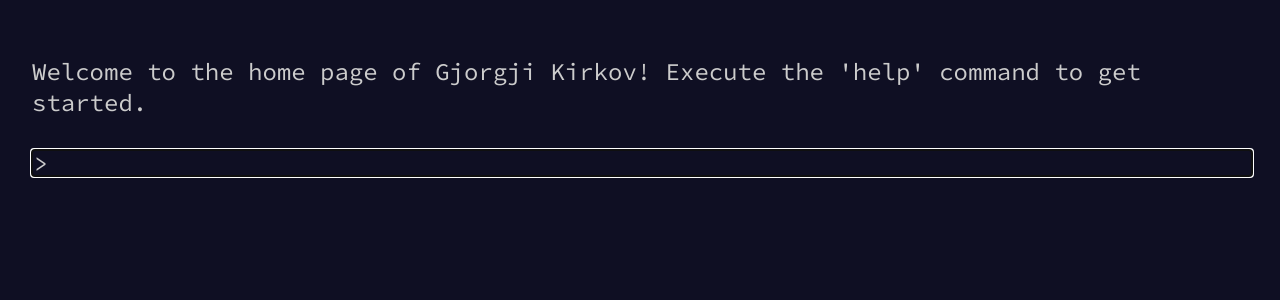
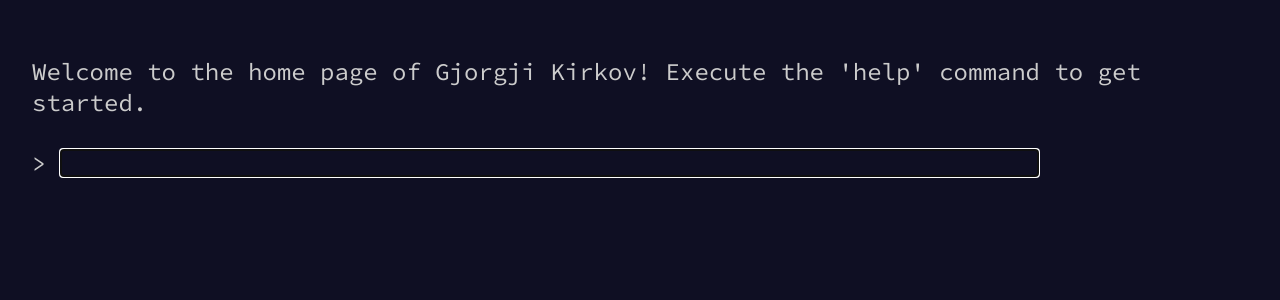
Before and after one commit to kirkovg/my-page, a React (Vite) app: page / in a window 1280 px wide. Shown: the top 300 px of the page. Built offline with nearby package versions, Linux system fonts and the light colour scheme.

Commit message:
rework value handling

```diff
--- a/src/components/Terminal/Terminal.css
+++ b/src/components/Terminal/Terminal.css
@@ -1,3 +1,3 @@
 .terminal {
-
+  min-width: 90vw;
 }
--- a/src/components/Terminal/Terminal.tsx
+++ b/src/components/Terminal/Terminal.tsx
@@ -8,7 +8,7 @@ const defaultState: ITerminalState = {
       id: 1,
       type: 'COMMAND',
       active: true,
-      value: '> ',
+      value: '',
     },
   ],
 };
@@ -18,13 +18,13 @@ const createNewEmptyCommand = (currentId: number): ITerminalRow => {
     id: currentId + 1,
     type: 'COMMAND',
     active: true,
-    value: '> ',
+    value: '',
   };
 };
 
 const createCommandsBasedOnAction = (executedCommand: ITerminalRow, currentId: number): ITerminalRow[] => {
   switch (executedCommand.value) {
-    case '> help': {
+    case 'help': {
       return [
         {
           id: currentId + 1,
@@ -36,29 +36,42 @@ const createCommandsBasedOnAction = (executedCommand: ITerminalRow, currentId: n
           id: currentId + 2,
           active: false,
           type: 'CUSTOM_TEXT',
-          value: '  clear - clear the terminal screen',
+          value: '  clear     -  clear the terminal screen',
         },
         {
           id: currentId + 3,
           active: false,
           type: 'CUSTOM_TEXT',
-          value: '  cv - prints out my work experience',
+          value: '  cv        -  prints out my work experience',
         },
         {
           id: currentId + 4,
           active: false,
           type: 'CUSTOM_TEXT',
-          value: `  tech - prints out the technologies I've worked with`,
+          value: `  tech      -  prints out the technologies I've worked with`,
+        },
+        {
+          id: currentId + 5,
+          active: false,
+          type: 'CUSTOM_TEXT',
+          value: `  social    -  social media presence`,
         },
       ];
     }
     default:
-      return [];
+      return [
+        {
+          id: currentId + 1,
+          active: false,
+          type: 'CUSTOM_TEXT',
+          value: `Command '${executedCommand.value}' not found. Run 'help' to see the available commands.`,
+        },
+      ];
   }
 };
 
 const generateNewRows = (terminalState: ITerminalState, executedCommand: ITerminalRow): ITerminalRow[] => {
-  if (executedCommand.value === '> clear') {
+  if (executedCommand.value === 'clear') {
     return defaultState.rows;
   }
 
@@ -90,7 +103,7 @@ export function Terminal() {
 
   useEffect(() => {
     if (terminalRef) {
-      (terminalRef.current?.lastChild as HTMLInputElement)?.focus();
+      ((terminalRef.current?.lastChild as HTMLDivElement).lastChild as HTMLInputElement)?.focus();
     }
   }, [terminalState]);
 
@@ -108,7 +121,7 @@ export function Terminal() {
           ...terminalState.rows.filter(r => r.id !== commandId),
           {
             ...currentCommand,
-            value: '> ',
+            value: '',
           },
         ].sort((a, b) => a.id - b.id),
       });
@@ -118,7 +131,7 @@ export function Terminal() {
           ...terminalState.rows.filter(r => r.id !== commandId),
           {
             ...currentCommand,
-            value: trimmed,
+            value,
           },
         ].sort((a, b) => a.id - b.id),
       });
--- a/src/components/Terminal/TerminalRow.css
+++ b/src/components/Terminal/TerminalRow.css
@@ -1,4 +1,9 @@
 .terminal-row {
+  width: 100%;
+}
+
+.terminal-row > input {
+  caret-color: transparent;
   margin-top: 8px;
   margin-bottom: 8px;
   background-color: inherit;
@@ -7,12 +12,10 @@
   color: #cccccc;
   font-family: inherit;
   font-size: inherit;
-  caret-color: transparent;
-  width: 100%;
+  width: 80%;
 }
 
 .terminal-row:focus {
-
   /* TODO GJK: just for debugging - remove later */
   border: yellow;
 }
--- a/src/components/Terminal/TerminalRow.tsx
+++ b/src/components/Terminal/TerminalRow.tsx
@@ -1,4 +1,3 @@
-import { useState } from 'react';
 import './TerminalRow.css';
 
 type TerminalRowProps = {
@@ -8,11 +7,20 @@ type TerminalRowProps = {
 };
 
 export function TerminalRow({ row, updateCommandValue, commandEntered }: TerminalRowProps) {
+  if (row.type === 'CUSTOM_TEXT') {
     return (
+      <div className="terminal-row">
+        <input id={row.id.toString()} type="text" defaultValue={row.value} />
+      </div>
+    );
+  }
+
+  return (
+    <div className="terminal-row">
+      <span>&gt;&nbsp;</span>
       <input
         id={row.id.toString()}
         type="text"
-      className="terminal-row"
         value={row.value}
         onKeyUp={e => {
           if (e.key === 'Enter') {
@@ -25,5 +33,6 @@ export function TerminalRow({ row, updateCommandValue, commandEntered }: Termina
           }
         }}
       />
+    </div>
   );
 }
```
Lines whose indentation alone changed are shown as unchanged.
